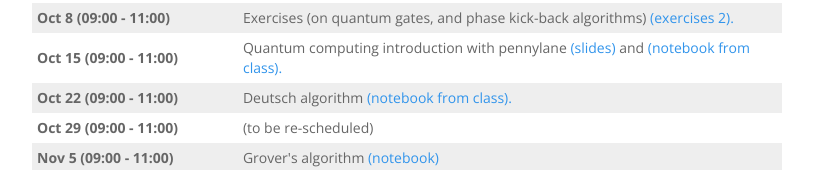
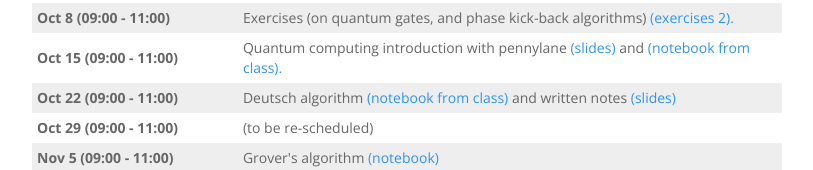
Before and after one commit to arcalab/quantum-computation-2526, a plain HTML site: page index.html in a window 1280 px wide. Shown: the part 1276-1446 px from the top of the page, without its empty margins (233-1046 px from the left). Drawn offline with nearby package versions, Linux system fonts and the light colour scheme.

Commit message:
notes deutsch

```diff
--- a/index.html
+++ b/index.html
@@ -327,7 +327,7 @@ quantum computer"</em> (<a href="https://www.cs.princeton.edu/courses/archive/fa
         </tr>
         <tr>
           <td><strong>Oct 22 (09:00 - 11:00)</strong></td>
-          <td>Deutsch algorithm<a href="./TP/Archive.zip"> (notebook from class).</a></td>
+          <td>Deutsch algorithm<a href="./TP/Archive.zip"> (notebook from class)</a> and written notes <a href="TP/Deutsch_notes .pdf">(slides)</a></td>
         </tr>
         <tr>
           <td><strong>Oct 29 (09:00 - 11:00)</strong></td>
```
Also changed, not shown: 3 other files.
